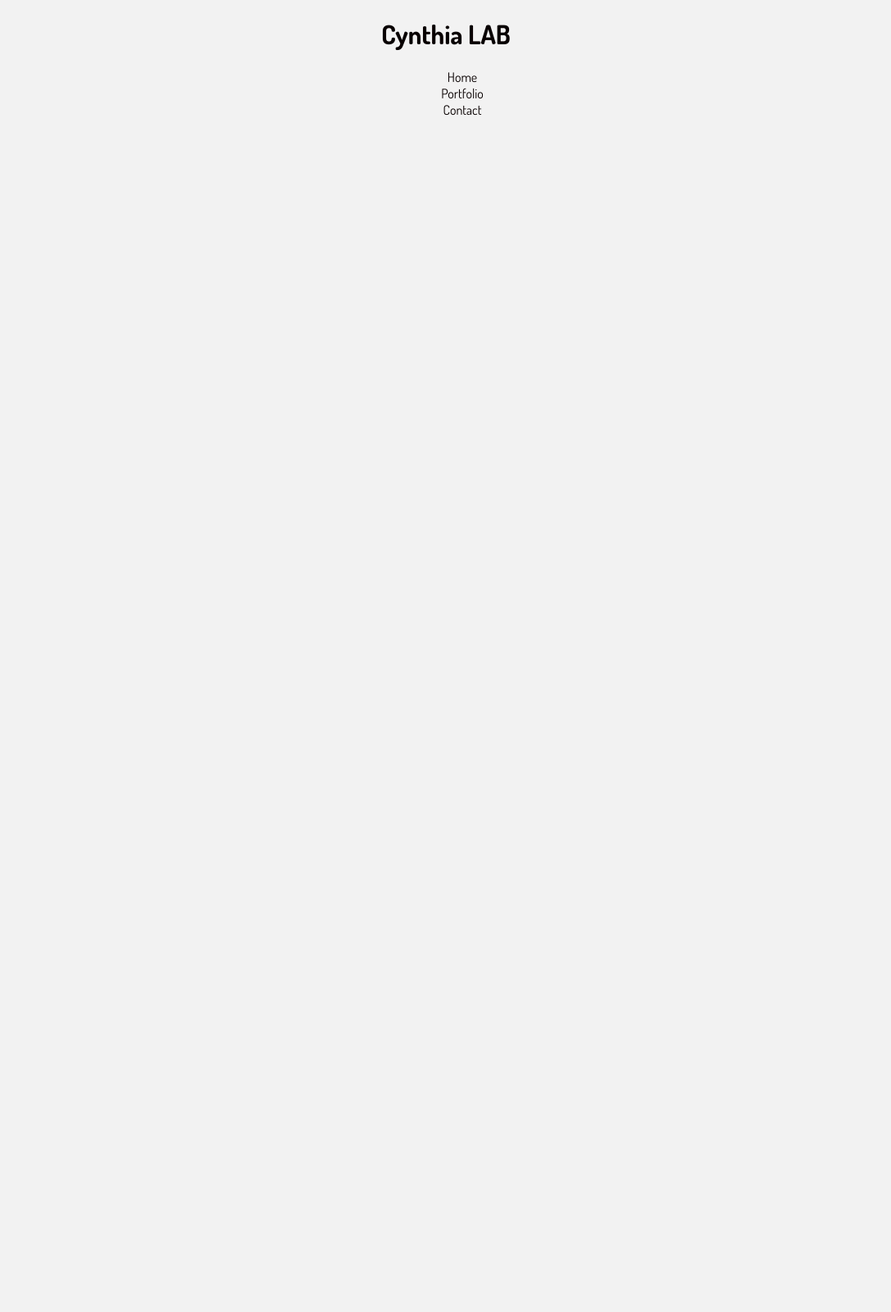
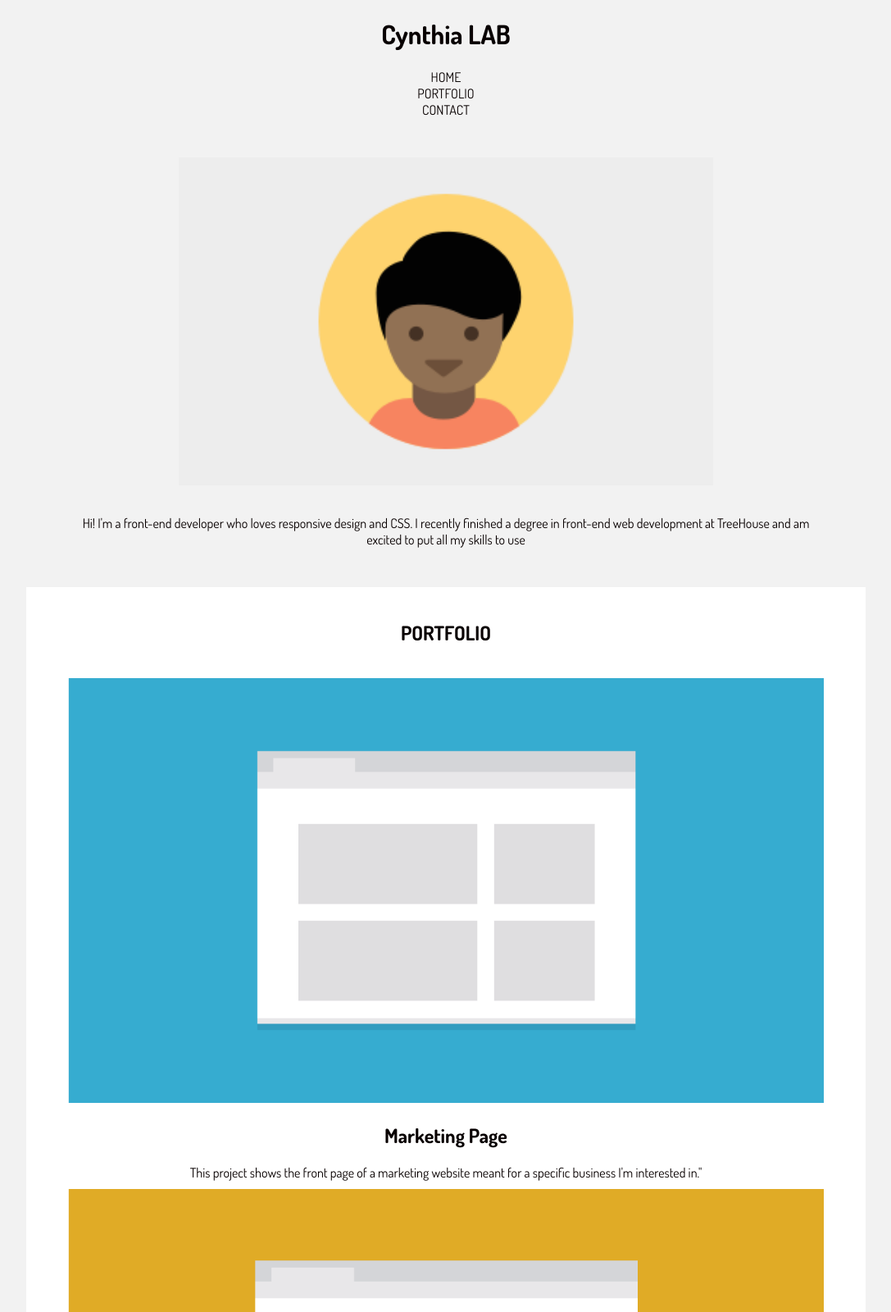
Before and after one commit to Cynthialab/Project-CSS, a plain HTML site: page index.html in a window 1280 px wide. Shown: the top 1600 px of the page at 82% size, without its empty margins (96-1183 px from the left). Before the commit the page ends 800 px from the top, so only its background shows below. Drawn offline with Linux system fonts and the light colour scheme.

Commit message:
Added content and basic CSS
done in Mac

```diff
--- a/css/styles.css
+++ b/css/styles.css
@@ -4,12 +4,13 @@
 }
 
 body {
-  margin: 0;
+  margin: 0 auto;
   padding: 0;
   text-align: center;
   font-family: 'Dosis', sans-serif;
   color: #080001;
   background: #f2f2f2;
+  max-width: 1024px;
 }
 
 a {
@@ -20,3 +21,44 @@ a {
 li, lo {
 	list-style: none;
 }
+
+ul {
+    padding: 0;
+}
+
+.portfolio-images {
+     width: 100%;
+}
+
+.menu-title {
+    text-transform: uppercase;
+    padding-bottom: 20px;
+}
+
+p {
+    width: 90%;
+    margin: 0 auto;
+}
+
+#profile-pic {
+    width: 70%;
+    padding: 2em;
+}
+
+
+/* Containers Layout */
+
+.full-width-container {
+  margin-bottom: 3em;
+}
+
+.middle-container {
+  background: white;
+  padding-top: 20px;
+  padding-bottom: 20px;
+}
+
+.container {
+  width: 90%;
+  margin: 10px auto;
+}
--- a/index.html
+++ b/index.html
@@ -9,13 +9,75 @@
     <meta name="viewport" content="width=device-width, initial-scale=1.0">
 </head>
 <body>
+
+
+<!--- Main Header --->
+
   <header class="main-header">
       <div class="header-container">
           <h1 class="name"><a href="#">Cynthia LAB</a></h1>
           <ul class="main-nav">
-                <li><a href="#">Home</a></li>
-                <li><a href="#">Portfolio</a></li>
-                <li><a href="#">Contact</a></li>
+              <li><a href="#">HOME</a></li>
+              <li><a href="#">PORTFOLIO</a></li>
+              <li><a href="#">CONTACT</a></li>
           </ul>
       </div>
   </header>
+
+
+
+<!--- Body and Containers --->
+
+  <div class="full-width-container">
+     <img id="profile-pic" src="images/responsive-layout-profile.png" alt="profile-pic-png">
+     <p>Hi! I'm a front-end developer who loves responsive design and CSS. I recently finished a degree in front-end web development at TreeHouse and am excited to put all my skills to use</p>
+  </div>
+
+
+
+<!--- Start of Portfolio --->
+
+  <div class="full-width-container middle-container">
+     <h2 class="menu-title">Portfolio</h2>
+     <div class="container">
+        <img class="portfolio-images" src="images/portfolio-1.png" alt="website outline">
+        <h2 class="sub-header">Marketing Page</h2>
+        <p>This project shows the front page of a marketing website meant for a specific business I'm interested in."</p>
+    </div>
+    <div class="container">
+        <img class="portfolio-images" src="images/portfolio-2.png" alt="graph chart">
+        <h2 class="sub-header">Search Page</h2>
+        <p>This project searches through a specific database to find information that the user is trying to look up."</p>
+    </div>
+    <div class="container">
+        <img class="portfolio-images" src="images/portfolio-3.png" alt="Outline of Search Engine">
+        <h2 class="sub-header">Travel App</h2>
+        <p>This project compares travel times based on different trasnportation methods and tells you the best one.</p>
+    </div>
+    <div class="container">
+        <img class="portfolio-images" src="images/portfolio-6.png" alt="outline of map app">
+        <h2 class="sub-header">Map of Favorite Spots</h2>
+        <p>This project uses mapping apis to plot points for my favorite spots in teh city for a do-it-yourself walking tour.</p>
+    </div>
+    <div class="container">
+        <img class="portfolio-images" src="images/portfolio-5.png" alt="outline of 2x4 cells">
+        <h2 class="sub-header">Photo Gallery</h2>
+        <p>This project shows pictures from a recent trip to the viewer and allows them to easily navigate through photos.</p>
+    </div>
+    <div class="container">
+        <img class="portfolio-images" src="images/portfolio-4.png" alt="outline of map app">
+        <h2 class="sub-header">Calculator</h2>
+        <p>Someone can enter inthe numbers they want, and press the big blue button and get the result.</p>
+    </div>
+  </div>
+
+
+
+  <!--- Contact --->
+
+  <div class="full-width-container">
+      <h2 class="menu-title">Contact</h2>
+      <p>If you're interested in chatting or want more informtion about what I've been working on, I'd love to hear from you!</p>
+  </div>
+
+</body>
```
Lines whose indentation alone changed are shown as unchanged.
